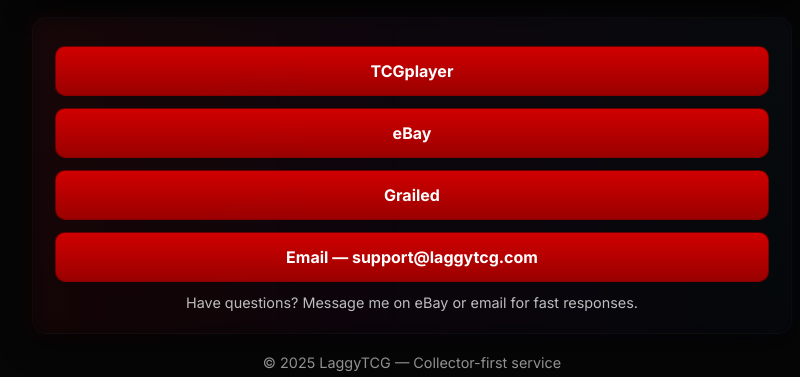
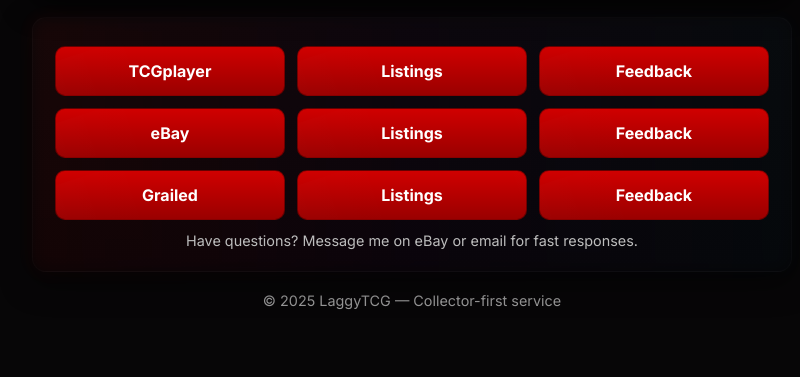
Before and after one commit to StayLaggy/LaggyTCG, a plain HTML site: page index.html in a window 1280 px wide. Shown: the part 433-810 px from the top of the page, without its empty margins (228-1028 px from the left). Drawn offline with Linux system fonts and the light colour scheme.

Commit message:
Refactor HTML structure and clean up styles

```diff
--- a/index.html
+++ b/index.html
@@ -4,22 +4,15 @@
   <meta charset="utf-8" />
   <meta name="viewport" content="width=device-width,initial-scale=1" />
   <title>LaggyTCG — Trusted Card Seller</title>
-
-  <!-- favicon (upload favicon.ico to repo root) -->
   <link rel="icon" type="image/x-icon" href="favicon.ico">
-
-  <!-- Font -->
   <link href="https://fonts.googleapis.com/css2?family=Inter:wght@400;600;700&display=swap" rel="stylesheet">
 
   <style>
     :root{
       --bg:#070607;
-      --panel:#0f0f10;
       --muted:#bdbdbd;
       --accent:#d00000;
       --accent-dark:#9a0000;
-      --glow1: rgba(208,0,0,0.14);
-      --glass: rgba(255,255,255,0.03);
       --card-border: linear-gradient(90deg, rgba(208,0,0,0.14), rgba(120,0,140,0.08), rgba(0,120,200,0.06));
     }
 
@@ -36,44 +29,26 @@
       align-items:flex-start;
       justify-content:center;
       padding:28px 16px;
-      -webkit-font-smoothing:antialiased;
     }
 
-    .wrap{
-      width:100%;
-      max-width:760px;
-    }
+    .wrap{width:100%; max-width:760px;}
 
-    header{
-      text-align:center;
-      margin-bottom:20px;
-    }
+    header{text-align:center; margin-bottom:20px;}
 
-    .hero {
-      position:relative;
-      padding:28px 18px;
-      border-radius:14px;
-      background:
-        linear-gradient(180deg, rgba(255,255,255,0.02), rgba(255,255,255,0.00));
+    .hero{position:relative; padding:28px 18px; border-radius:14px;
+      background: linear-gradient(180deg, rgba(255,255,255,0.02), rgba(255,255,255,0.00));
       box-shadow: 0 8px 30px rgba(0,0,0,0.6), 0 1px 0 rgba(255,255,255,0.02) inset;
-      border:1px solid rgba(255,255,255,0.02);
-      overflow:hidden;
-    }
+      border:1px solid rgba(255,255,255,0.02); overflow:hidden;}
 
-    .holo {
-      position:absolute;
-      inset: -40% -30% auto -30%;
-      height:220%;
+    .holo{
+      position:absolute; inset: -40% -30% auto -30%; height:220%;
       background: conic-gradient(from 200deg at 50% 50%,
         rgba(208,0,0,0.07),
         rgba(120,0,140,0.06),
         rgba(0,120,200,0.05),
         rgba(208,0,0,0.07));
-      filter: blur(30px) saturate(120%);
-      opacity:0.45;
-      transform: translateZ(0);
-      animation: holoShift 8s linear infinite;
-      pointer-events:none;
+      filter: blur(30px) saturate(120%); opacity:0.45;
+      animation: holoShift 8s linear infinite; pointer-events:none;
     }
 
     @keyframes holoShift {
@@ -82,79 +57,24 @@
       100%{transform: translateX(-8%) translateY(0) rotate(0deg)}
     }
 
-    .logo-container{
-      width:100%;
-      max-width:460px;
-      margin:0 auto 16px;
-      display:block;
-      position:relative;
-      z-index:2;
-      padding:8px;
-      border-radius:12px;
-      background: linear-gradient(180deg, rgba(255,255,255,0.01), rgba(0,0,0,0.04));
-      border:1px solid rgba(255,255,255,0.03);
-      box-shadow: 0 6px 22px rgba(2,2,2,0.6);
-    }
+    .logo-container{width:100%; max-width:460px; margin:0 auto 16px; display:block; position:relative; z-index:2; padding:8px; border-radius:12px; background: linear-gradient(180deg, rgba(255,255,255,0.01), rgba(0,0,0,0.04)); border:1px solid rgba(255,255,255,0.03); box-shadow: 0 6px 22px rgba(2,2,2,0.6);}
+    .logo-container img{display:block; width:100%; height:auto; object-fit:contain; border-radius:8px;}
 
-    .logo-container img{
-      display:block;
-      width:100%;
-      height:auto;
-      object-fit:contain;
-      border-radius:8px;
-    }
+    .title{margin-top:8px; font-size:1.9rem; font-weight:700; color:var(--accent); letter-spacing:0.6px; z-index:3; position:relative; text-shadow:0 1px 0 rgba(0,0,0,0.7);}
+    .subtitle{margin:6px 0 0; color:var(--muted); font-size:0.95rem;}
 
-    .title {
-      margin-top:8px;
-      font-size:1.9rem;
-      font-weight:700;
-      color:var(--accent);
-      letter-spacing:0.6px;
-      z-index:3;
-      position:relative;
-      text-shadow: 0 1px 0 rgba(0,0,0,0.7);
-    }
-    .subtitle {
-      margin:6px 0 0;
-      color:var(--muted);
-      font-size:0.95rem;
-    }
+    .card{margin-top:18px; padding:22px; border-radius:14px;
+      background: linear-gradient(180deg, rgba(255,255,255,0.012), rgba(0,0,0,0.06));
+      border:1px solid rgba(255,255,255,0.02); box-shadow: 0 10px 30px rgba(0,0,0,0.55); position:relative; overflow:visible;}
+    .card:before{content:""; pointer-events:none; position:absolute; inset:-2px; border-radius:16px; background: var(--card-border); opacity:0.45; filter: blur(8px) saturate(120%); z-index:-1;}
 
-    .card {
-      margin-top:18px;
-      padding:22px;
-      border-radius:14px;
-      background: linear-gradient(180deg, rgba(255,255,255,0.012), rgba(0,0,0,0.06));
-      border:1px solid rgba(255,255,255,0.02);
-      box-shadow: 0 10px 30px rgba(0,0,0,0.55);
-      position:relative;
-      overflow:visible;
-    }
-
-    .card:before{
-      content:"";
-      pointer-events:none;
-      position:absolute;
-      inset:-2px;
-      border-radius:16px;
-      background: var(--card-border);
-      opacity:0.45;
-      filter: blur(8px) saturate(120%);
-      z-index:-1;
-    }
-
-    .links{
-      display:flex;
-      flex-direction:column;
-      gap:12px;
-      margin-top:6px;
-    }
+    /* GRID layout for buttons */
+    .links{display:grid; grid-template-columns: repeat(3,1fr); gap:12px; margin-top:6px;}
 
     .link-button{
       display:inline-flex;
       align-items:center;
       justify-content:center;
-      gap:10px;
       padding:14px 16px;
       border-radius:10px;
       font-weight:700;
@@ -162,52 +82,26 @@
       color:#fff;
       background: linear-gradient(180deg, var(--accent), var(--accent-dark));
       border: 1px solid rgba(0,0,0,0.35);
-      position:relative;
-      overflow:hidden;
+      position:relative; overflow:hidden;
       transition: transform .12s ease, box-shadow .12s ease;
     }
-
     .link-button:before{
-      content:"";
-      position:absolute;
-      left:-60%;
-      top:-40%;
-      width:220%;
-      height:220%;
-      transform: rotate(-18deg);
-      background: linear-gradient(90deg,
-        rgba(255,255,255,0.08) 0%,
-        rgba(255,255,255,0.14) 20%,
-        rgba(255,255,255,0.02) 40%,
-        rgba(255,255,255,0.00) 60%,
-        rgba(255,255,255,0.06) 100%);
-      opacity:0.12;
-      transition: left .9s cubic-bezier(.2,.9,.2,1);
-      will-change:left;
-      pointer-events:none;
+      content:""; position:absolute; left:-60%; top:-40%; width:220%; height:220%; transform: rotate(-18deg);
+      background: linear-gradient(90deg, rgba(255,255,255,0.08) 0%, rgba(255,255,255,0.14) 20%, rgba(255,255,255,0.02) 40%, rgba(255,255,255,0.00) 60%, rgba(255,255,255,0.06) 100%);
+      opacity:0.12; transition: left .9s cubic-bezier(.2,.9,.2,1); pointer-events:none;
     }
-
-    .link-button .label{
-      z-index:2;
-      color:#fff;
-    }
-
+    .link-button .label{z-index:2; color:#fff;}
     .link-button:hover:before{ left:-20% }
     .link-button:active{ transform: translateY(1px) scale(.998) }
 
-    .note { color:var(--muted); font-size:0.9rem; margin-top:12px; text-align:center }
-
-    footer{
-      margin:20px 0 6px;
-      color: #999;
-      text-align:center;
-      font-size:0.9rem;
-    }
+    .note{color:var(--muted); font-size:0.9rem; margin-top:12px; text-align:center}
+    footer{margin:20px 0 6px; color: #999; text-align:center; font-size:0.9rem;}
 
     @media (max-width:640px){
       .logo-container{ max-width:320px; padding:6px }
       .title{ font-size:1.5rem }
       .card{ padding:18px }
+      .links{grid-template-columns: repeat(1,1fr);}
       .link-button{ padding:12px 14px; font-size:0.98rem }
     }
   </style>
@@ -216,35 +110,32 @@
 <body>
   <div class="wrap">
     <header>
-      <div class="hero" role="banner" aria-hidden="false">
-        <div class="holo" aria-hidden="true"></div>
-
-        <div class="logo-container" aria-hidden="false">
+      <div class="hero">
+        <div class="holo"></div>
+        <div class="logo-container">
           <img src="logo-wide1.png" alt="LaggyTCG logo">
         </div>
-
         <div class="title">LaggyTCG</div>
         <div class="subtitle">Premium trading card seller — trusted feedback & prompt shipping</div>
       </div>
     </header>
 
-    <main class="card" role="main">
-      <div class="links" aria-label="Links to shops">
-        <a class="link-button" href="https://shop.tcgplayer.com/sellerfeedback/04ec5f85" target="_blank" rel="noopener">
-          <span class="label">TCGplayer</span>
-        </a>
+    <main class="card">
+      <div class="links">
+        <!-- TCGplayer buttons -->
+        <a class="link-button" href="https://shop.tcgplayer.com/sellerfeedback/04ec5f85" target="_blank">TCGplayer</a>
+        <a class="link-button" href="https://shop.tcgplayer.com/seller/04ec5f85" target="_blank">Listings</a>
+        <a class="link-button" href="https://shop.tcgplayer.com/sellerfeedback/04ec5f85" target="_blank">Feedback</a>
 
-        <a class="link-button" href="https://www.ebay.com/usr/stay_laggy" target="_blank" rel="noopener">
-          <span class="label">eBay</span>
-        </a>
+        <!-- eBay buttons -->
+        <a class="link-button" href="https://www.ebay.com/usr/stay_laggy" target="_blank">eBay</a>
+        <a class="link-button" href="https://www.ebay.com/sch/stay_laggy/m.html" target="_blank">Listings</a>
+        <a class="link-button" href="https://www.ebay.com/usr/stay_laggy#feedback" target="_blank">Feedback</a>
 
-        <a class="link-button" href="https://www.grailed.com/stay_laggy/feedback" target="_blank" rel="noopener">
-          <span class="label">Grailed</span>
-        </a>
-
-        <a class="link-button" href="mailto:support@laggytcg.com">
-          <span class="label">Email — support@laggytcg.com</span>
-        </a>
+        <!-- Grailed buttons -->
+        <a class="link-button" href="https://www.grailed.com/stay_laggy/feedback" target="_blank">Grailed</a>
+        <a class="link-button" href="https://www.grailed.com/stay_laggy" target="_blank">Listings</a>
+        <a class="link-button" href="https://www.grailed.com/stay_laggy/feedback" target="_blank">Feedback</a>
       </div>
 
       <div class="note">Have questions? Message me on eBay or email for fast responses.</div>
```
